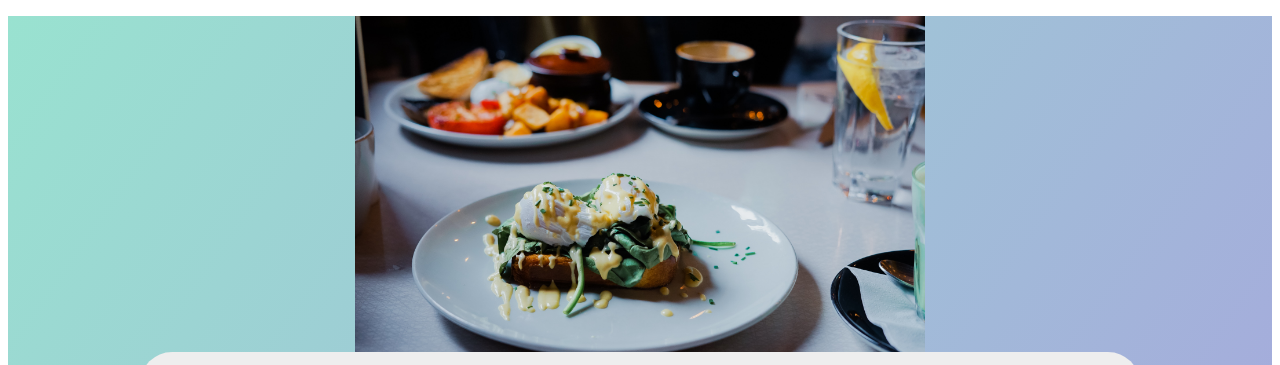
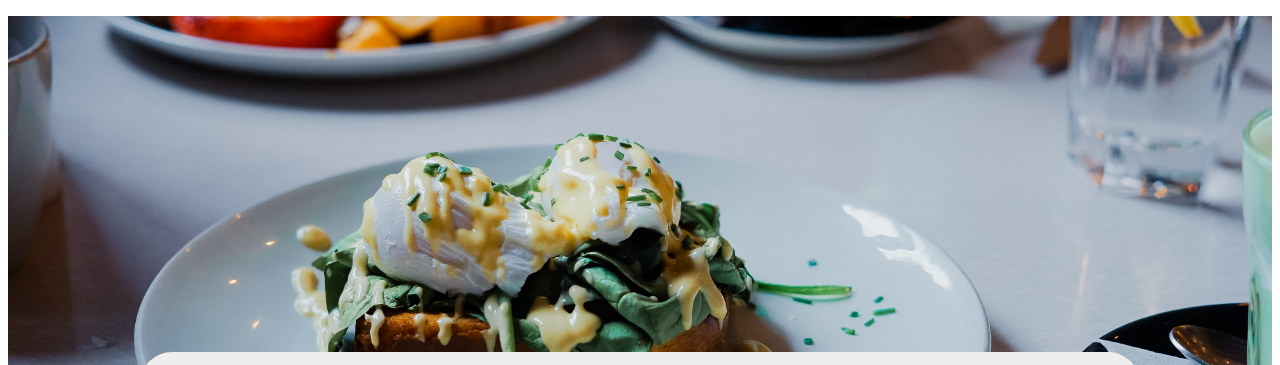
Before and after one commit to Matou88/SteveMarchal_3_16042021, a website: page a_la_française.html in a window 1280 px wide. Shown: the part 94-459 px from the top of the page. Drawn offline with Linux system fonts and the light colour scheme; a web font is replaced by a local one.

Commit message:
width banner firefox

```diff
--- a/sass/Pages/_restaurants.scss
+++ b/sass/Pages/_restaurants.scss
@@ -10,7 +10,7 @@
         }
 
         .banner{
-            overflow: hidden;
+            width: 100%;
         }
 
         h2{
```
Also changed, not shown: css/style.css.
